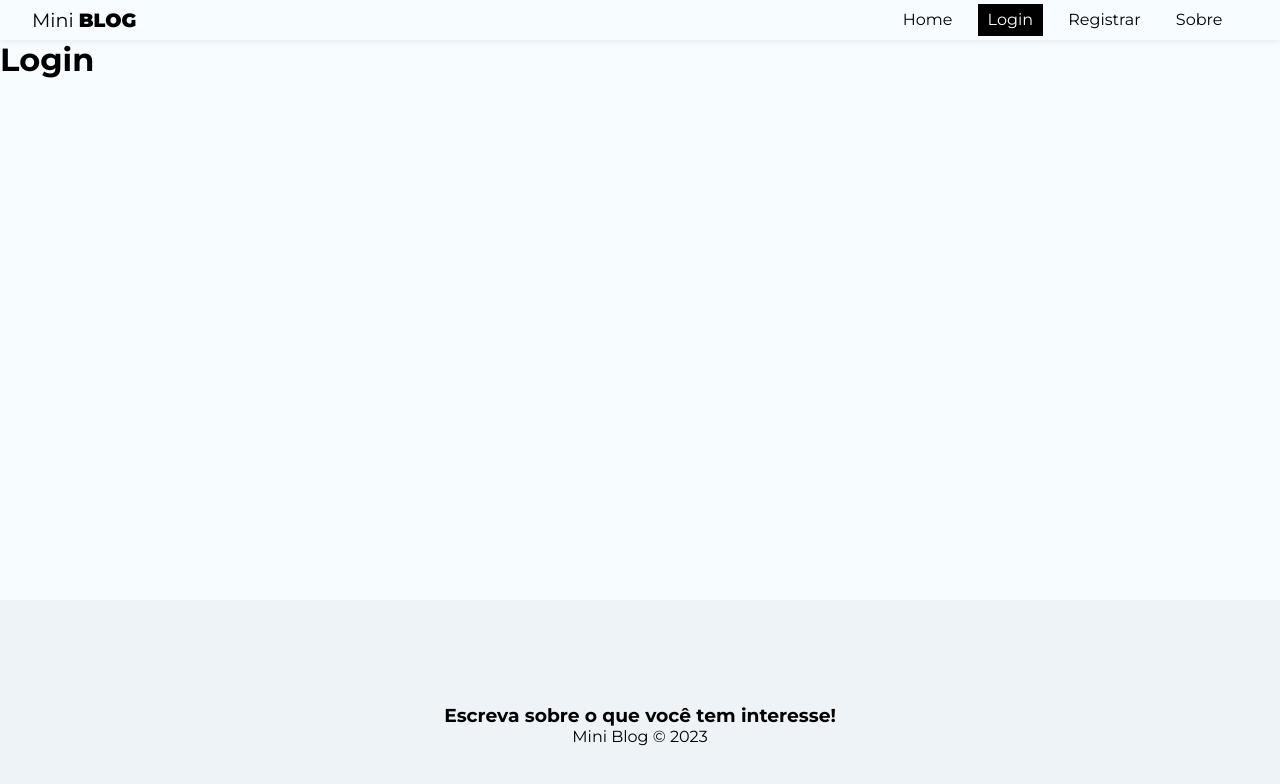
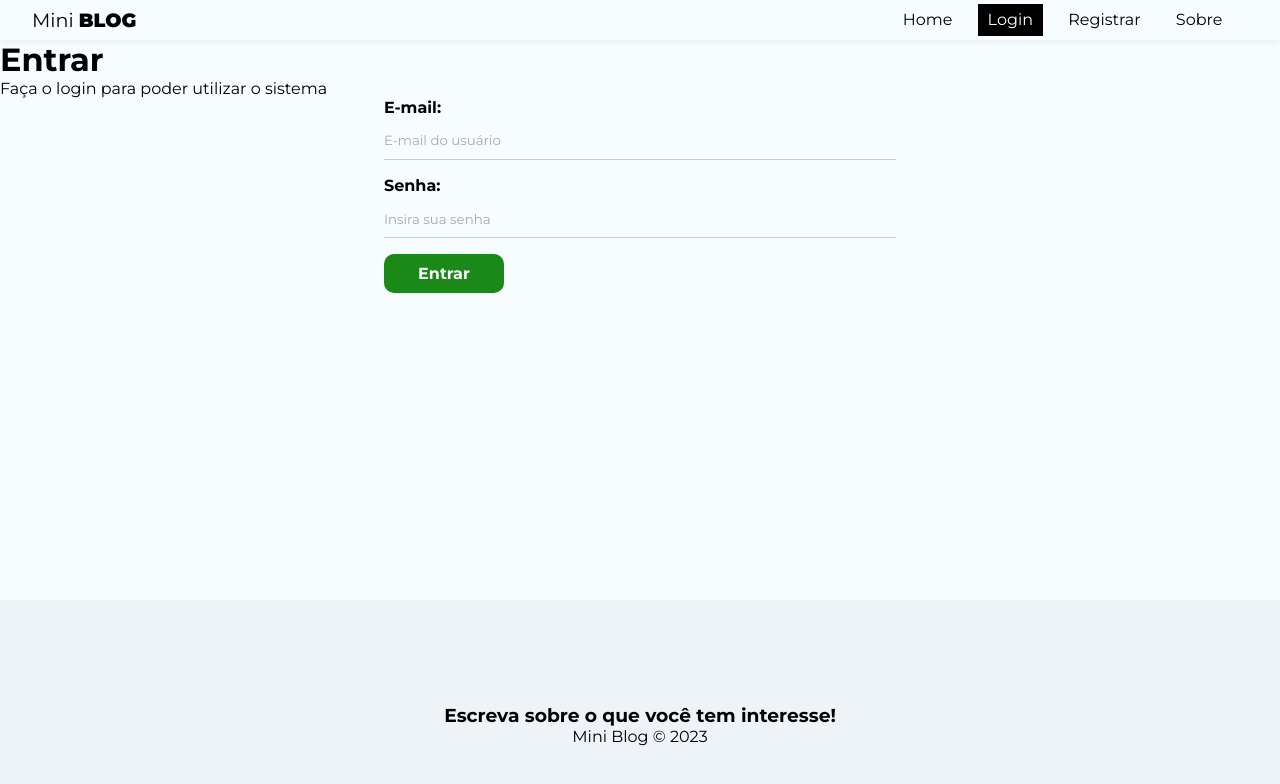
Before and after one commit to aleretamero/miniblog, a React (Create React App) app: page /login in a window 1280 px wide. Shown: the top 784 px of the page. Built offline with nearby package versions, Linux system fonts and the light colour scheme; no server answers.

Commit message:
Update index.js

```diff
--- a/src/pages/Login/index.js
+++ b/src/pages/Login/index.js
@@ -1,9 +1,76 @@
+import { useState, useEffect } from 'react';
+import { useAuthentication } from '../../hooks/useAutentication';
+
 import styles from './styles.module.css';
 
 const Login = () => {
+  const [email, setEmail] = useState('');
+  const [password, setPassword] = useState('');
+  const [error, setError] = useState('');
+
+  const { login, error: authError, loading } = useAuthentication();
+
+  const handleSubmit = async e => {
+    e.preventDefault();
+    setError('');
+
+    const user = {
+      email,
+      password,
+    };
+
+    const res = await login(user);
+
+    console.log(res);
+
+    setEmail('');
+    setPassword('');
+  };
+
+  useEffect(() => {
+    if (authError) {
+      setError(authError);
+    }
+  }, [authError]);
+
   return (
-    <div>
-      <h1>Login</h1>
+    <div className={styles.login}>
+      <h1>Entrar</h1>
+      <p>Faça o login para poder utilizar o sistema</p>
+      <form onSubmit={handleSubmit}>
+        <label>
+          <span>E-mail:</span>
+          <input
+            type="email"
+            name="email"
+            required
+            placeholder="E-mail do usuário"
+            autoComplete="email"
+            value={email}
+            onChange={e => setEmail(e.target.value)}
+          />
+        </label>
+        <label>
+          <span>Senha:</span>
+          <input
+            type="password"
+            name="password"
+            required
+            placeholder="Insira sua senha"
+            autoComplete="new-password"
+            value={password}
+            onChange={e => setPassword(e.target.value)}
+          />
+        </label>
+
+        {!loading && <button className="btn">Entrar</button>}
+        {loading && (
+          <button className="btn" disabled>
+            Aguarde...
+          </button>
+        )}
+        {error && <p className="error">{error}</p>}
+      </form>
     </div>
   );
 };
```
